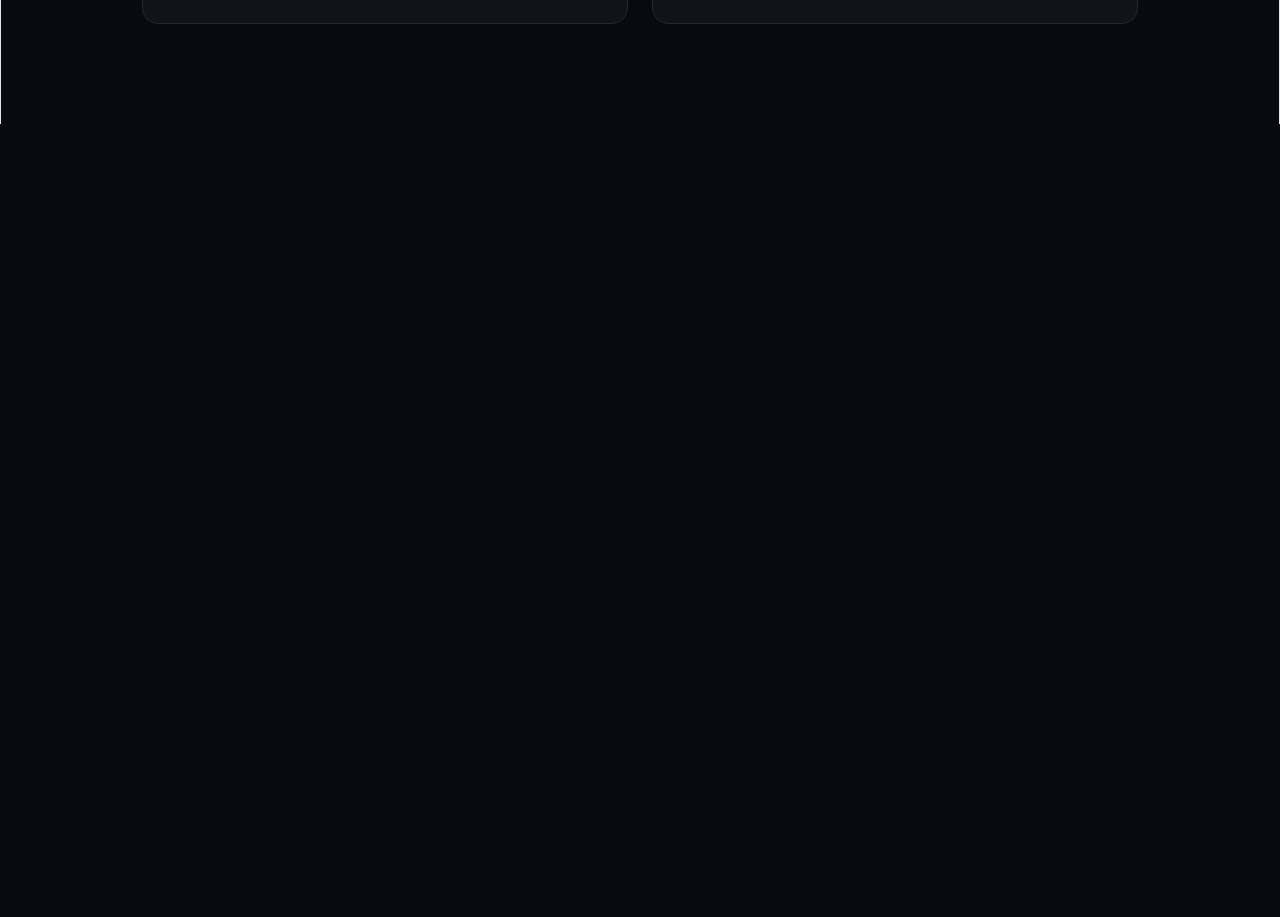
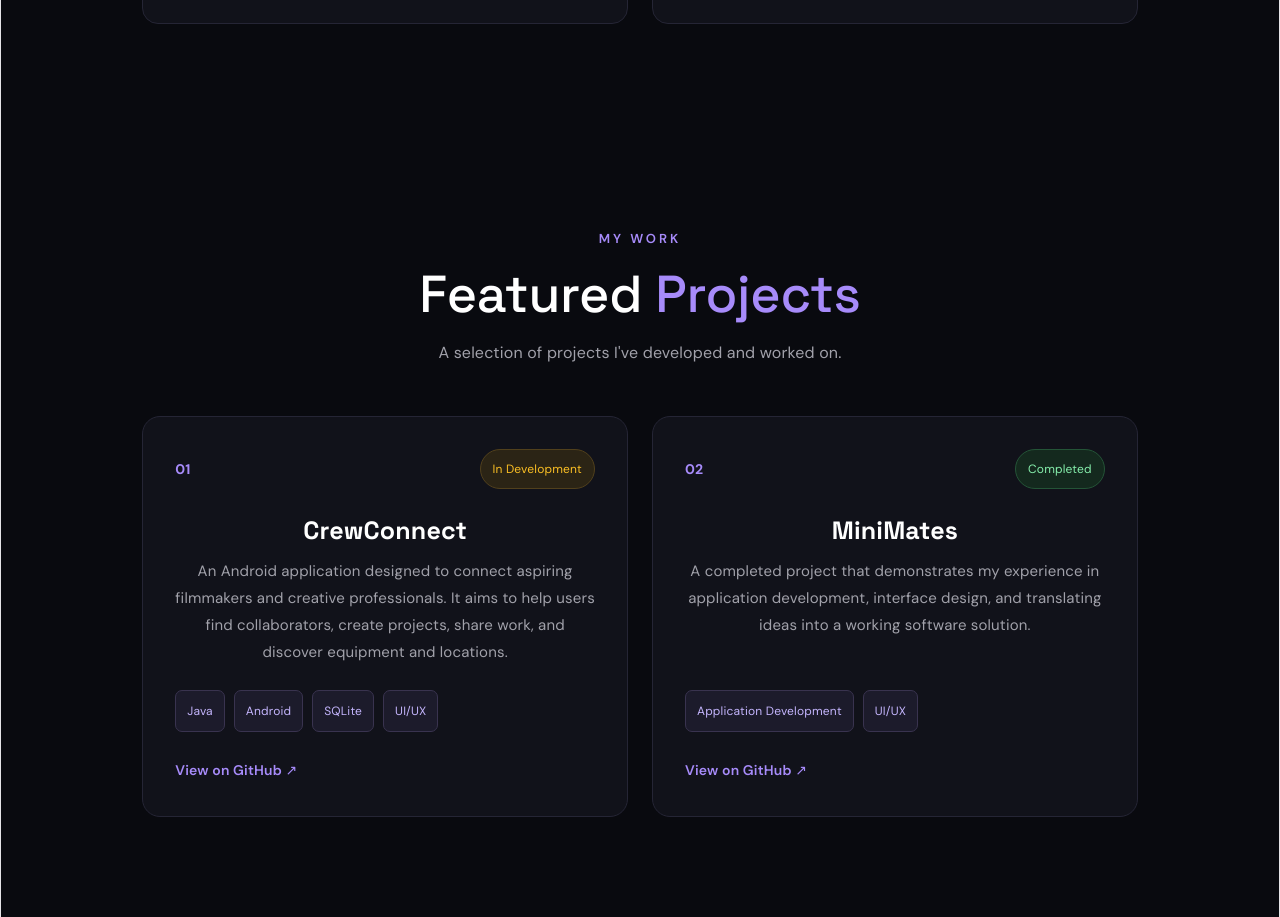
Before and after one commit to Mumshadh/mumshadh-portfolio, a React (Vite) app: page / in a window 1280 px wide. Shown: the part 2380-3297 px from the top of the page. Before the commit the page ends 2504 px from the top, so only its background shows below. Built offline with nearby package versions, Linux system fonts and the light colour scheme.

Commit message:
Add featured projects section

```diff
--- a/src/App.css
+++ b/src/App.css
@@ -609,3 +609,125 @@ button {
     padding: 24px;
   }
 }
+/* Projects Section */
+.projects-section {
+  padding: 100px 8%;
+  max-width: 1200px;
+  margin: 0 auto;
+}
+
+.projects-section .section-heading > p {
+  color: #a1a1aa;
+  font-size: 16px;
+  margin-top: 15px;
+}
+
+.projects-grid {
+  display: grid;
+  grid-template-columns: repeat(2, 1fr);
+  gap: 24px;
+  margin-top: 50px;
+}
+
+.project-card {
+  background: #11121a;
+  border: 1px solid #252535;
+  border-radius: 18px;
+  padding: 32px;
+  display: flex;
+  flex-direction: column;
+  transition: transform 0.3s ease, border-color 0.3s ease;
+}
+
+.project-card:hover {
+  transform: translateY(-6px);
+  border-color: #a78bfa;
+}
+
+.project-top {
+  display: flex;
+  justify-content: space-between;
+  align-items: center;
+  margin-bottom: 28px;
+}
+
+.project-number {
+  color: #a78bfa;
+  font-size: 14px;
+  font-weight: 700;
+}
+
+.project-status {
+  color: #fbbf24;
+  background: #2b2415;
+  border: 1px solid #51401c;
+  padding: 6px 12px;
+  border-radius: 20px;
+  font-size: 12px;
+}
+
+.project-status.completed {
+  color: #86efac;
+  background: #14291e;
+  border-color: #245437;
+}
+
+.project-card h3 {
+  color: #ffffff;
+  font-family: 'Space Grotesk', sans-serif;
+  font-size: 25px;
+  margin-bottom: 15px;
+}
+
+.project-card p {
+  color: #a1a1aa;
+  font-size: 15px;
+  line-height: 1.8;
+  margin-bottom: 24px;
+  flex-grow: 1;
+}
+
+.project-tech {
+  display: flex;
+  flex-wrap: wrap;
+  gap: 9px;
+  margin-bottom: 25px;
+}
+
+.project-tech span {
+  color: #c4b5fd;
+  background: #1c1b2b;
+  border: 1px solid #39334f;
+  border-radius: 7px;
+  padding: 7px 11px;
+  font-size: 12px;
+}
+
+.project-card a {
+  color: #a78bfa;
+  text-decoration: none;
+  font-size: 14px;
+  font-weight: 600;
+  width: fit-content;
+  transition: color 0.3s ease;
+}
+
+.project-card a:hover {
+  color: #ffffff;
+}
+
+/* Mobile Responsive */
+@media (max-width: 768px) {
+  .projects-section {
+    padding: 75px 6%;
+  }
+
+  .projects-grid {
+    grid-template-columns: 1fr;
+    gap: 20px;
+  }
+
+  .project-card {
+    padding: 25px;
+  }
+}
--- a/src/App.jsx
+++ b/src/App.jsx
@@ -250,6 +250,68 @@ function App() {
     </div>
   </div>
 </section>
+{/* Projects Section */}
+<section className="projects-section" id="projects">
+  <div className="section-heading">
+    <span className="section-label">MY WORK</span>
+    <h2>Featured <span>Projects</span></h2>
+    <p>A selection of projects I've developed and worked on.</p>
+  </div>
+
+  <div className="projects-grid">
+
+    {/* CrewConnect */}
+    <div className="project-card">
+      <div className="project-top">
+        <span className="project-number">01</span>
+        <span className="project-status">In Development</span>
+      </div>
+
+      <h3>CrewConnect</h3>
+      <p>
+        An Android application designed to connect aspiring filmmakers
+        and creative professionals. It aims to help users find collaborators,
+        create projects, share work, and discover equipment and locations.
+      </p>
+
+      <div className="project-tech">
+        <span>Java</span>
+        <span>Android</span>
+        <span>SQLite</span>
+        <span>UI/UX</span>
+      </div>
+
+      <a href="https://github.com/Mumshadh" target="_blank" rel="noreferrer">
+        View on GitHub ↗
+      </a>
+    </div>
+
+    {/* MiniMates */}
+    <div className="project-card">
+      <div className="project-top">
+        <span className="project-number">02</span>
+        <span className="project-status completed">Completed</span>
+      </div>
+
+      <h3>MiniMates</h3>
+      <p>
+        A completed project that demonstrates my experience in
+        application development, interface design, and translating
+        ideas into a working software solution.
+      </p>
+
+      <div className="project-tech">
+        <span>Application Development</span>
+        <span>UI/UX</span>
+      </div>
+
+      <a href="https://github.com/Mumshadh/Mini-Mates" target="_blank" rel="noreferrer">
+        View on GitHub ↗
+      </a>
+    </div>
+
+  </div>
+</section>
     </main>
   );
 }
```
